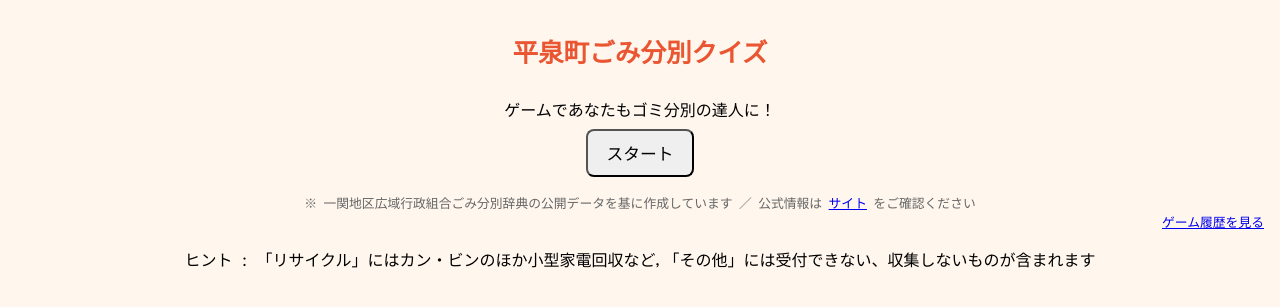
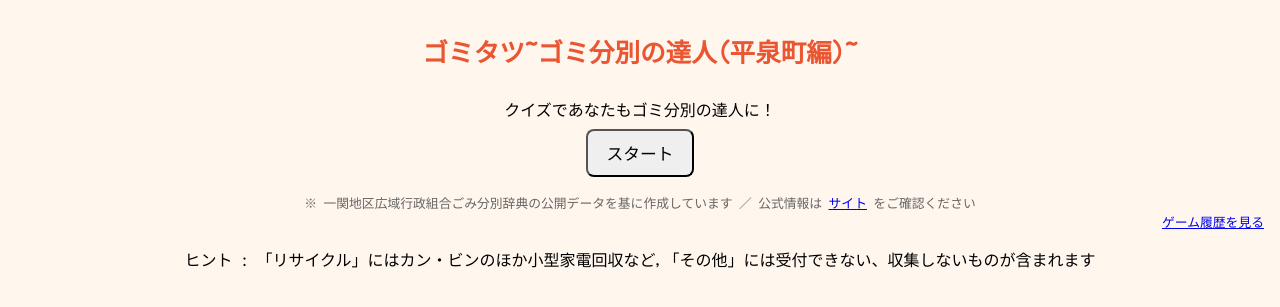
Before and after one commit to evergreen90/garbage-game, a Flask app: page / in a window 1280 px wide. Shown: the top 307 px of the page. Run offline with Flask 3, Linux system fonts and the light colour scheme.

Commit message:
インデックスの修正

```diff
--- a/templates/index.html
+++ b/templates/index.html
@@ -3,7 +3,7 @@
 
 <head>
     <meta charset="UTF-8">
-    <title>ごみ分別クイズ</title>
+    <title>ゴミタツ~ゴミ分別の達人~</title>
     <meta name="viewport" content="width=device-width, initial-scale=1.0">
     <link href="https://fonts.googleapis.com/css2?family=Kosugi+Maru&display=swap" rel="stylesheet">
     <link rel="stylesheet" href="/static/style.css">
@@ -11,9 +11,9 @@
 
 <body>
     <br>
-    <div id="title">平泉町ごみ分別クイズ</div>
+    <div id="title">ゴミタツ~ゴミ分別の達人(平泉町編)~</div>
     <br>
-    <div id="intro">ゲームであなたもゴミ分別の達人に！</div>
+    <div id="intro">クイズであなたもゴミ分別の達人に！</div>
     <button class="start" onclick="startGame()">スタート</button>
     <div class="note">※ 一関地区広域行政組合ごみ分別辞典の公開データを基に作成しています ／ 公式情報は
         <a href="https://www.gomisaku.jp/0161/?lang=ja" target="_blank" rel="noopener noreferrer">サイト</a>
```
